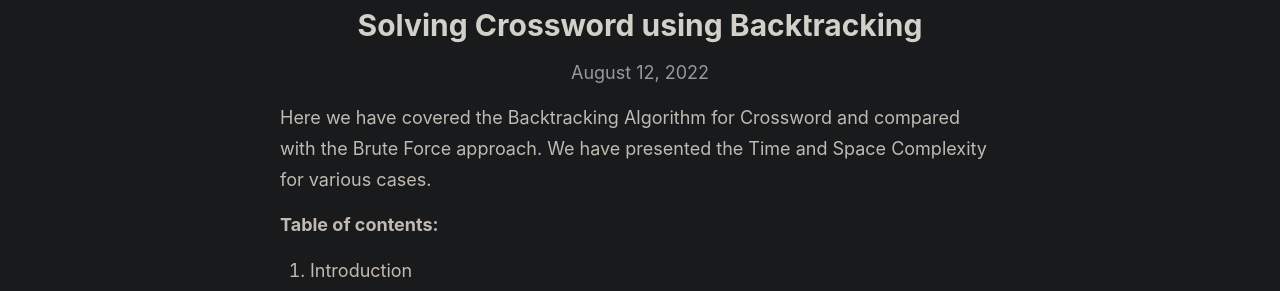
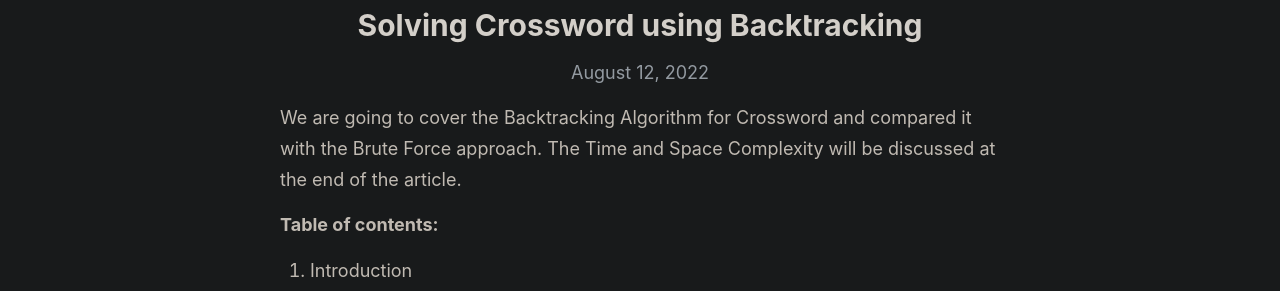
Before and after one commit to mr-chew/mr-chew.github.io, a Jekyll site: the page built from index.html, in a window 1280 px wide and 900 px high, scrolled down 7862 px. Shown: the part 153-444 px from the top of the window. Built offline with Jekyll 4.4.1, drawn with Linux system fonts in a browser that asks for light colours; the list of posts is cut into pages by our own code.

Commit message:
rephrase intro

```diff
--- a/_posts/2022-8-12-Crossword-Solver.md
+++ b/_posts/2022-8-12-Crossword-Solver.md
@@ -4,7 +4,7 @@ title:  Solving Crossword using Backtracking
 categories: [Backtracking]
 ---
 
-Here we have covered the Backtracking Algorithm for Crossword and compared with the Brute Force approach. We have presented the Time and Space Complexity for various cases.
+We are going to cover the Backtracking Algorithm for Crossword and compared it with the Brute Force approach. The Time and Space Complexity will be discussed at the end of the article.
 
 **Table of contents:**
 
```
